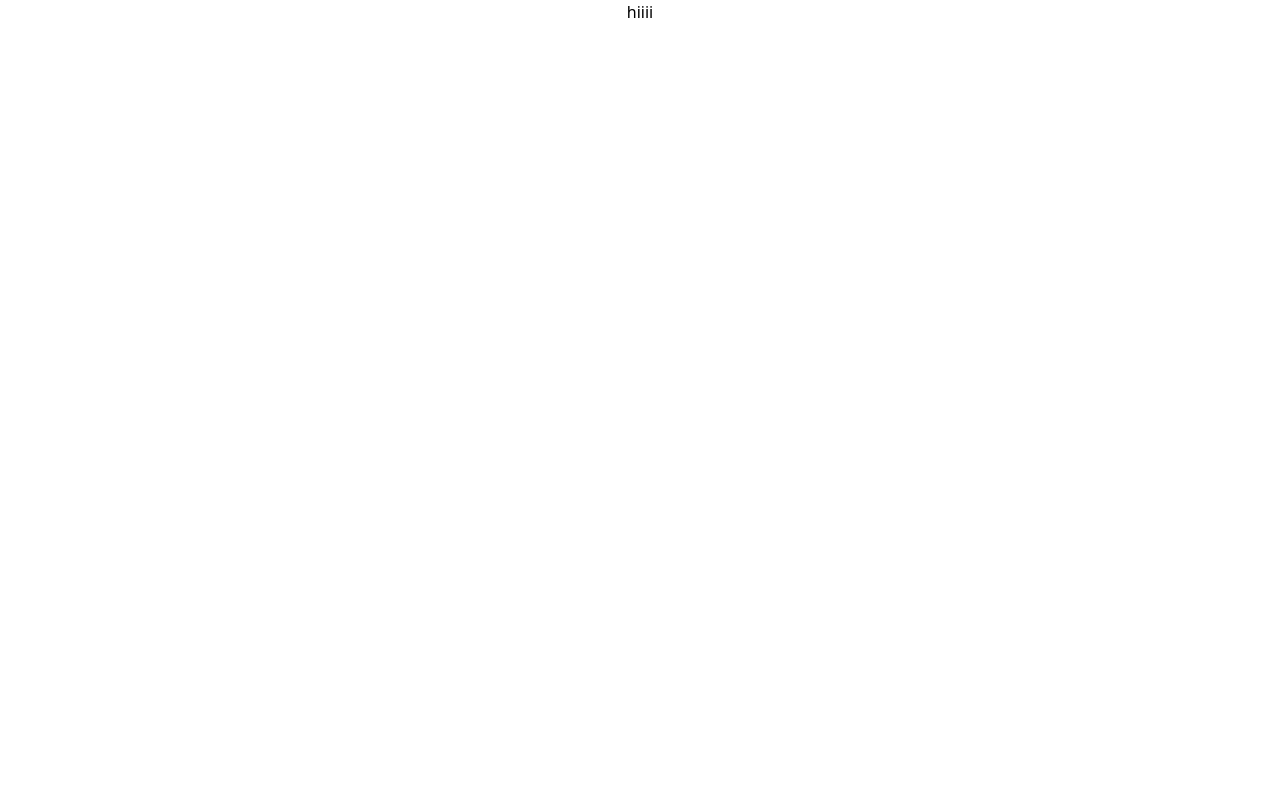
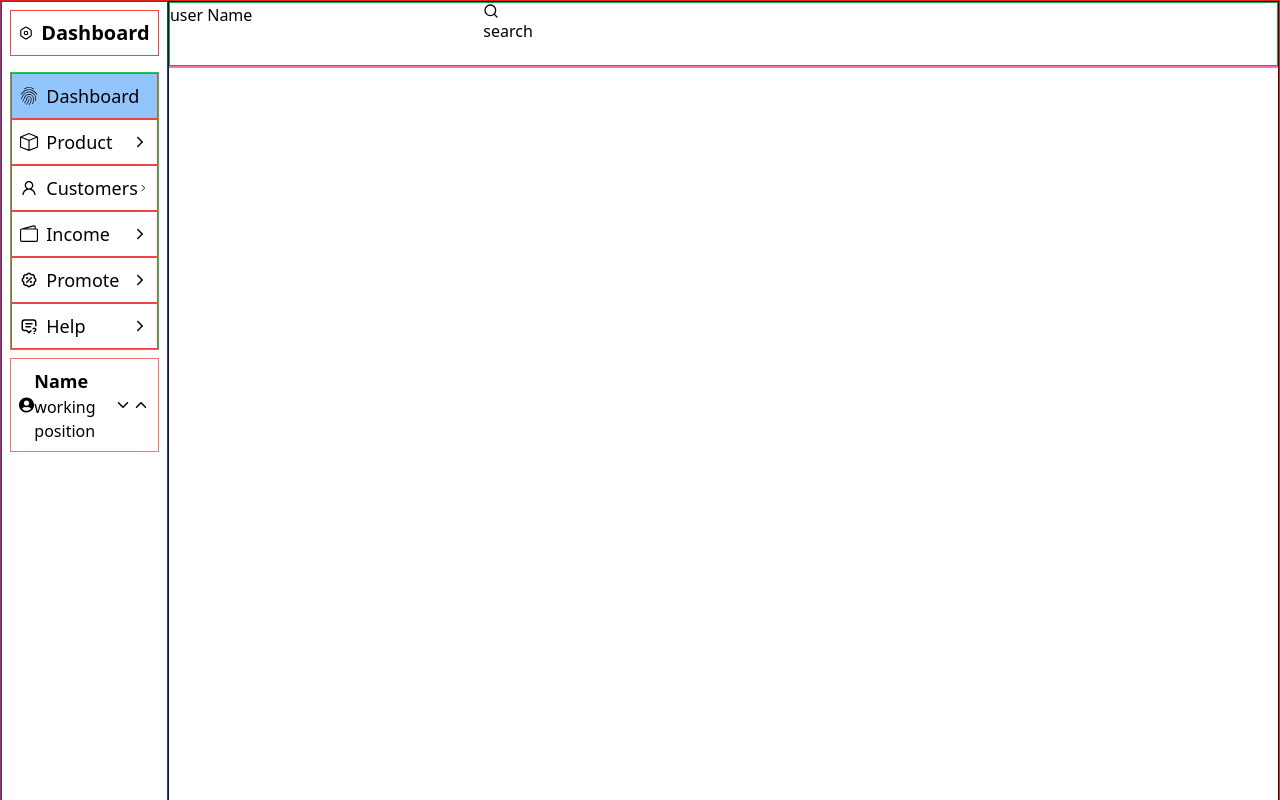
Before and after one commit to Ashita-23/Assignment-Fitpeo, a React (Create React App) app: page / in a window 1280 px wide. Shown: the top 800 px of the page. Built offline with nearby package versions, Linux system fonts and the light colour scheme.

Commit message:
added side and main component to display ...

```diff
--- a/src/App.js
+++ b/src/App.js
@@ -1,12 +1,13 @@
 
 import './App.css';
+import SideBar from './Components/SideBar';
+import MainCounter from './Components/MainCounter';
 
 function App() {
-  return (
-    <div className="App">
-     <h1>hiiii</h1>
-    </div>
-  );
+  return (<div className="flex border border-red-600 w-[100%] h-[90rem]">
+<SideBar></SideBar>
+<MainCounter></MainCounter>
+  </div>);
 }
 
 export default App;
```
